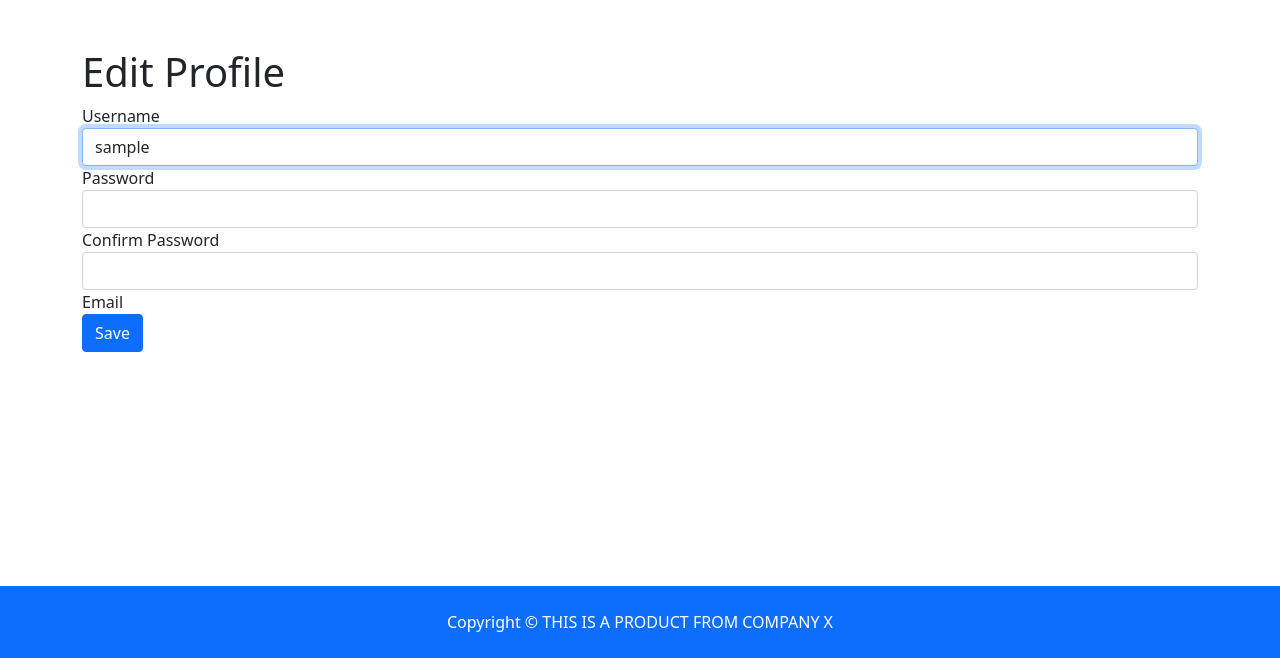
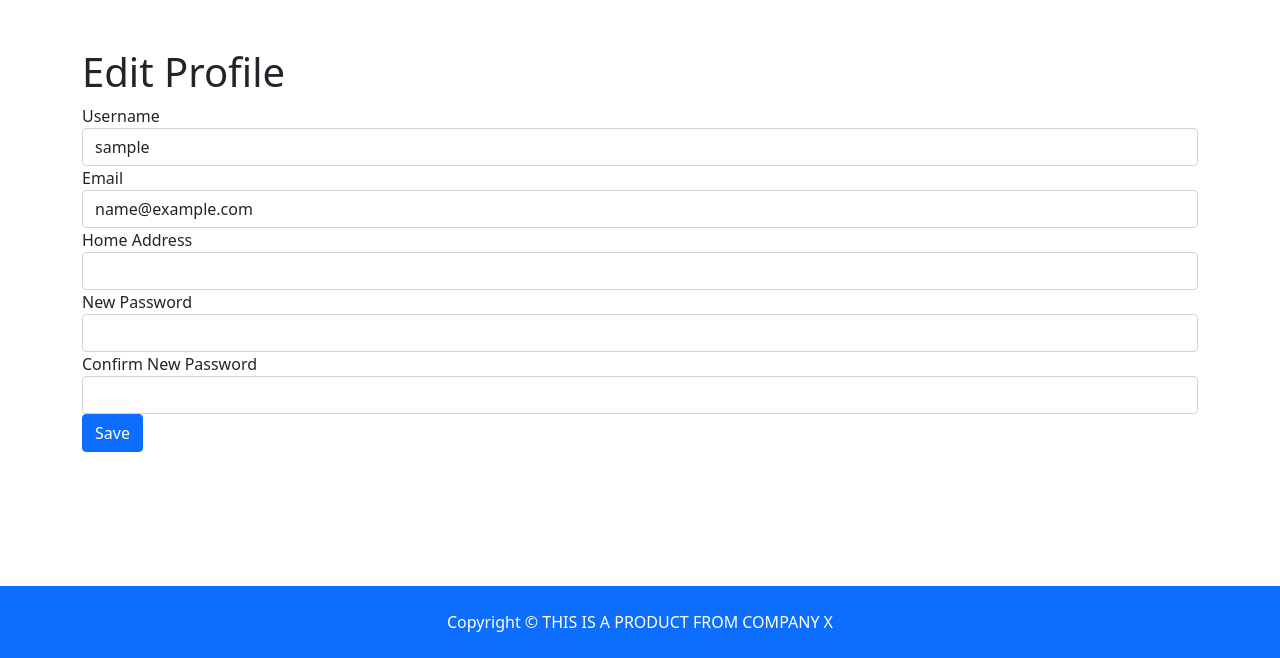
Before and after one commit to CarlosPimentel10/portfolio_proj, a Django app: page /edit_profile/ in a window 1280 px wide. Shown: the part 142-800 px from the top of the page. Run offline with Django 4.2, Linux system fonts and the light colour scheme; the visitor is signed in with stand-in values (Sample User, id 1); some libraries are stand-ins or nearby versions.

Commit message:
user edit profile username, address, password, done

```diff
--- a/portfolio_app/admin.py
+++ b/portfolio_app/admin.py
@@ -1,5 +1,10 @@
 from django.contrib import admin
 from .models import CustomUser, UserProfile
 # Register your models here.
+from django.urls import reverse
+from django.utils.html import format_html
+from .models import UserProfile
+from django.contrib.auth.admin import UserAdmin
+from django.contrib.auth import get_user_model
 
 admin.site.register(CustomUser)
--- a/portfolio_app/forms.py
+++ b/portfolio_app/forms.py
@@ -1,6 +1,7 @@
 from django import forms
 from django.contrib.auth.forms import UserCreationForm
 from portfolio_app.models import CustomUser
+from django.contrib.auth.forms import UserChangeForm
 
 
 
@@ -10,3 +11,37 @@
     class Meta:
         model = CustomUser
         fields = ['name', 'username', 'password1', 'password2']
+
+from django.contrib.auth.forms import UserChangeForm, SetPasswordForm
+
+""" class CustomUserForm(forms.ModelForm):
+    class Meta:
+        model = CustomUser
+        fields = ['username', 'email', 'home_address']
+ """
+
+class CustomUserForm(forms.ModelForm):
+    password1 = forms.CharField(label='New Password', widget=forms.PasswordInput)
+    password2 = forms.CharField(label='Confirm New Password', widget=forms.PasswordInput)
+
+    class Meta:
+        model = CustomUser
+        fields = ['username', 'email', 'home_address']
+
+    def clean_password2(self):
+        password1 = self.cleaned_data.get('password1')
+        password2 = self.cleaned_data.get('password2')
+
+        if password1 and password2 and password1 != password2:
+            raise forms.ValidationError("Passwords do not match.")
+
+        return password2
+
+    def save(self, commit=True):
+        user = super().save(commit=False)
+        password = self.cleaned_data['password1']
+        if password:
+            user.set_password(password)
+        if commit:
+            user.save()
+        return user
--- a/portfolio_app/views.py
+++ b/portfolio_app/views.py
@@ -5,8 +5,9 @@
 from .models import CustomUser, UserProfile
 from django.shortcuts import render, redirect
 from django.urls import reverse
-
-
+from django.contrib.auth import update_session_auth_hash
+from .forms import CustomUserForm
+from django.contrib.auth.forms import SetPasswordForm
 
 
 # Create your views here.
@@ -57,15 +58,17 @@
     }
     return render(request, 'profile.html', context)
 
+
 @login_required
 def edit_profile(request):
+    user = request.user
     if request.method == 'POST':
-        form = UserProfileForm(request.POST, instance=request.user)
+        form = CustomUserForm(request.POST, instance=user)
         if form.is_valid():
             form.save()
             return redirect('profile')
     else:
-        form = UserProfileForm(instance=request.user)
+        form = CustomUserForm(instance=user)
 
     context = {
         'form': form
--- a/portfolio_proj/urls.py
+++ b/portfolio_proj/urls.py
@@ -7,6 +7,7 @@
 urlpatterns = [
     path('', views.home, name='index'),
     path('login/', views.login, name='login'),
+    path('user/<int:pk>/profile/', views.profile, name='user_profile'),
     path('signup/', views.signup, name='signup'),
     path('accounts/', include('django.contrib.auth.urls')),
     path('accounts/', include('allauth.urls')),
--- a/templates/edit_profile.html
+++ b/templates/edit_profile.html
@@ -12,21 +12,31 @@
     <h1>Edit Profile</h1>
     <form method="post" class="form">
         {% csrf_token %}
+        {{ form.non_field_errors }}
         <div class="form-group">
             <label for="{{ form.username.id_for_label }}">Username</label>
             {{ form.username|add_class:'form-control' }}
-        </div>
-        <div class="form-group">
-            <label for="{{ form.password1.id_for_label }}">Password</label>
-            {{ form.password1|add_class:'form-control' }}
-        </div>
-        <div class="form-group">
-            <label for="{{ form.password2.id_for_label }}">Confirm Password</label>
-            {{ form.password2|add_class:'form-control' }}
+            {{ form.username.errors }}
         </div>
         <div class="form-group">
             <label for="{{ form.email.id_for_label }}">Email</label>
             {{ form.email|add_class:'form-control' }}
+            {{ form.email.errors }}
+        </div>
+        <div class="form-group">
+            <label for="{{ form.home_address.id_for_label }}">Home Address</label>
+            {{ form.home_address|add_class:'form-control' }}
+            {{ form.home_address.errors }}
+        </div>
+        <div class="form-group">
+            <label for="{{ form.password1.id_for_label }}">New Password</label>
+            {{ form.password1|add_class:'form-control' }}
+            {{ form.password1.errors }}
+        </div>
+        <div class="form-group">
+            <label for="{{ form.password2.id_for_label }}">Confirm New Password</label>
+            {{ form.password2|add_class:'form-control' }}
+            {{ form.password2.errors }}
         </div>
         <button type="submit" class="btn btn-primary">Save</button>
     </form>
```
